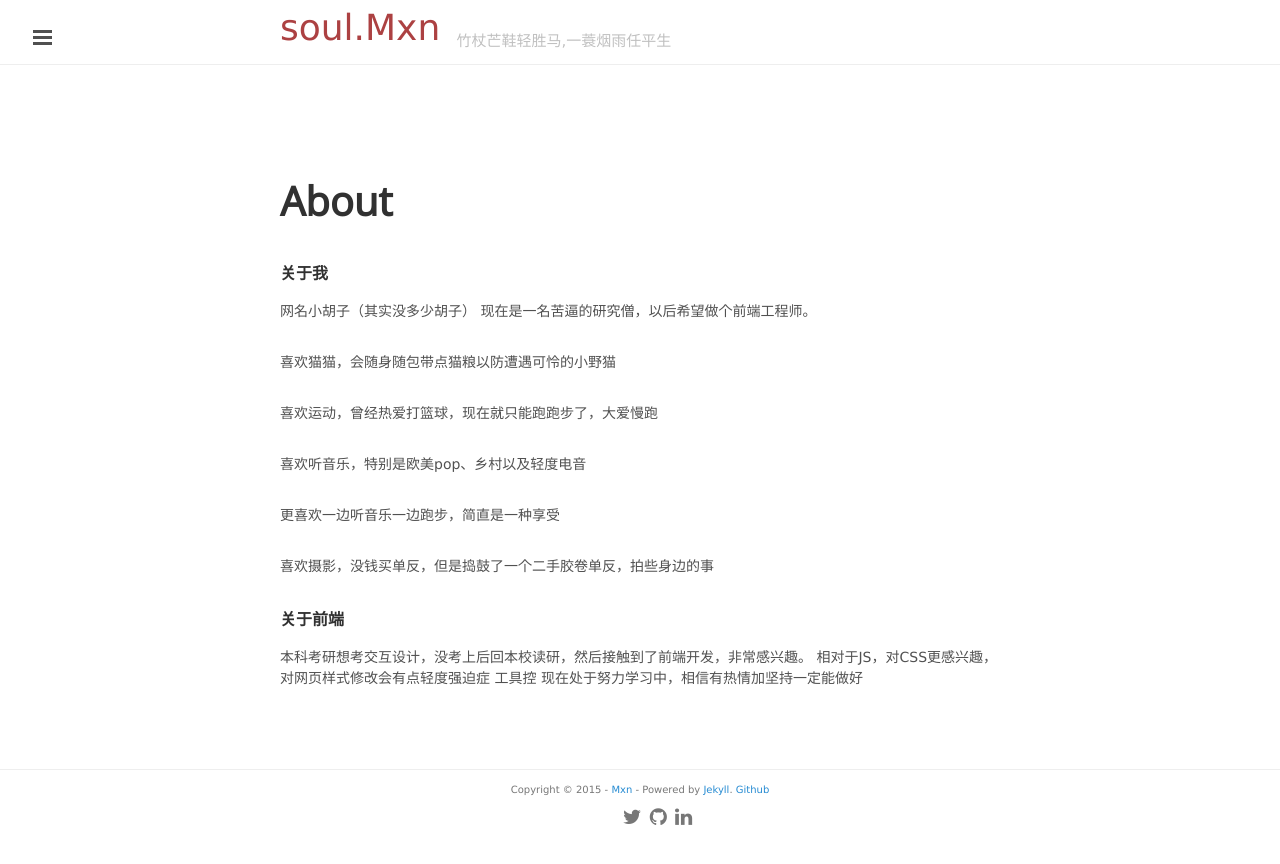
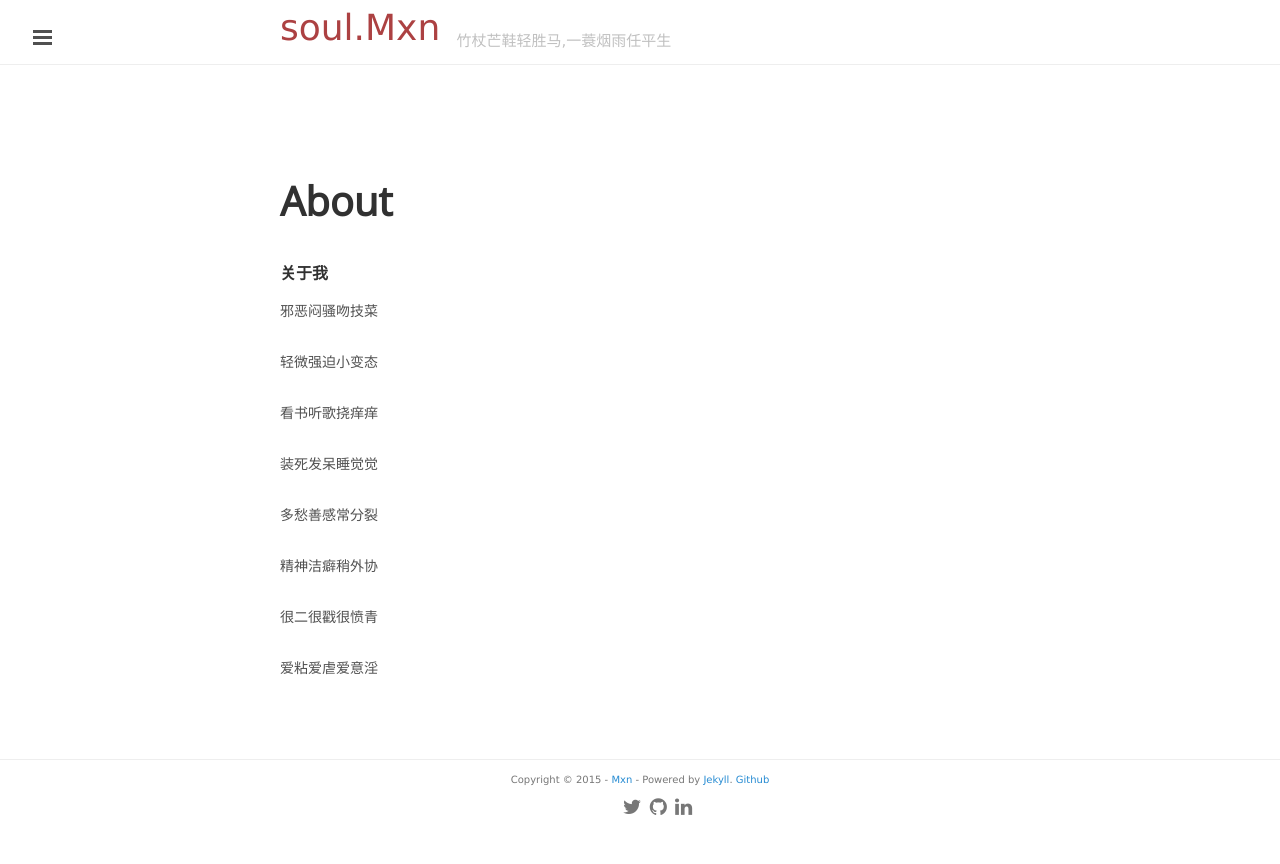
Before and after one commit to mxn21/mxn21.github.io, a Jekyll site: the page built from about.md, in a window 1280 px wide. Shown: the top 864 px of the page. Built offline with Jekyll 4.4.1, drawn with Linux system fonts in a browser that asks for light colours; Markdown is read by kramdown in place of the engine named in the settings.

Commit message:
as da
阿大使

```diff
--- a/about.md
+++ b/about.md
@@ -5,24 +5,22 @@
 
 
 ###关于我
-网名小胡子（其实没多少胡子）
-现在是一名苦逼的研究僧，以后希望做个前端工程师。
 
 
 
-喜欢猫猫，会随身随包带点猫粮以防遭遇可怜的小野猫
 
-喜欢运动，曾经热爱打篮球，现在就只能跑跑步了，大爱慢跑
+邪恶闷骚吻技菜
 
-喜欢听音乐，特别是欧美pop、乡村以及轻度电音
+轻微强迫小变态
 
-更喜欢一边听音乐一边跑步，简直是一种享受
+看书听歌挠痒痒
 
-喜欢摄影，没钱买单反，但是捣鼓了一个二手胶卷单反，拍些身边的事
+装死发呆睡觉觉
 
+多愁善感常分裂
 
-###关于前端
-本科考研想考交互设计，没考上后回本校读研，然后接触到了前端开发，非常感兴趣。
-相对于JS，对CSS更感兴趣，对网页样式修改会有点轻度强迫症
-工具控
-现在处于努力学习中，相信有热情加坚持一定能做好
+精神洁癖稍外协
+
+很二很戳很愤青
+
+爱粘爱虐爱意淫
```
